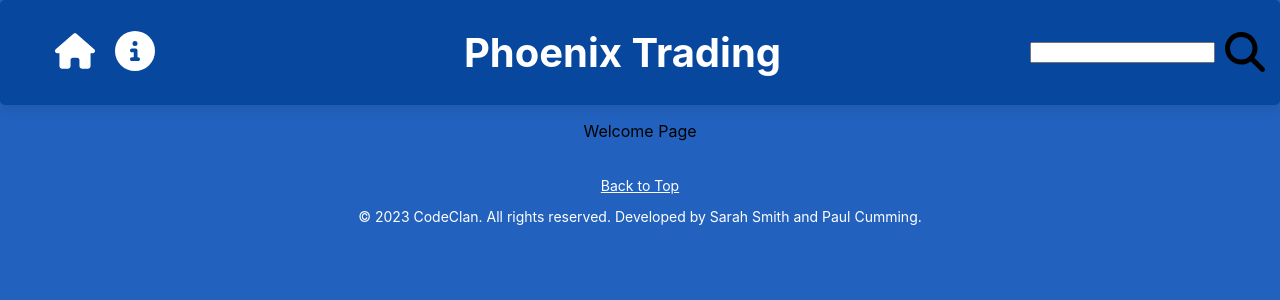
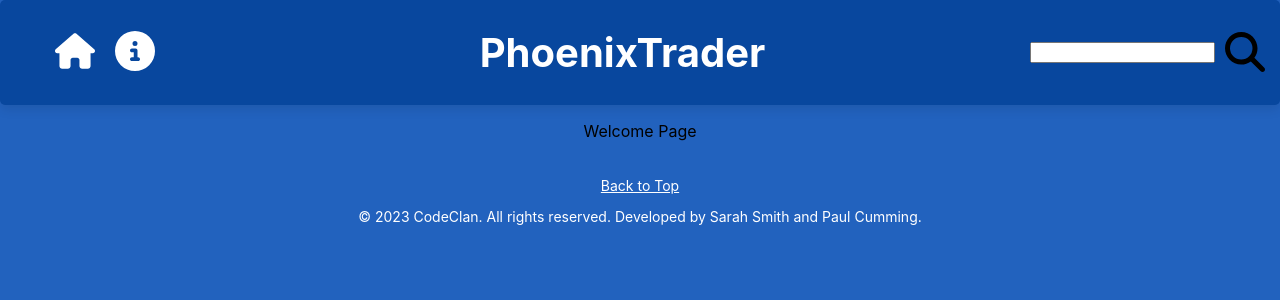
Before and after one commit to sarahvii/phoenix-app, a React (Create React App) app in the folder client/: page / in a window 1280 px wide. Shown: the top 300 px of the page. Built offline with nearby package versions, Linux system fonts and the light colour scheme; no server answers.

Commit message:
name change

```diff
--- a/client/src/components/NavBar.js
+++ b/client/src/components/NavBar.js
@@ -18,7 +18,7 @@ const NavBar = ({searchBar}) => {
           </StyledLink>
         </ListItem>
       </NavItems>
-      <Logo>Phoenix Trading</Logo>
+      <Logo>PhoenixTrader</Logo>
       <SearchBar>
         {searchBar}
       </SearchBar>
```
